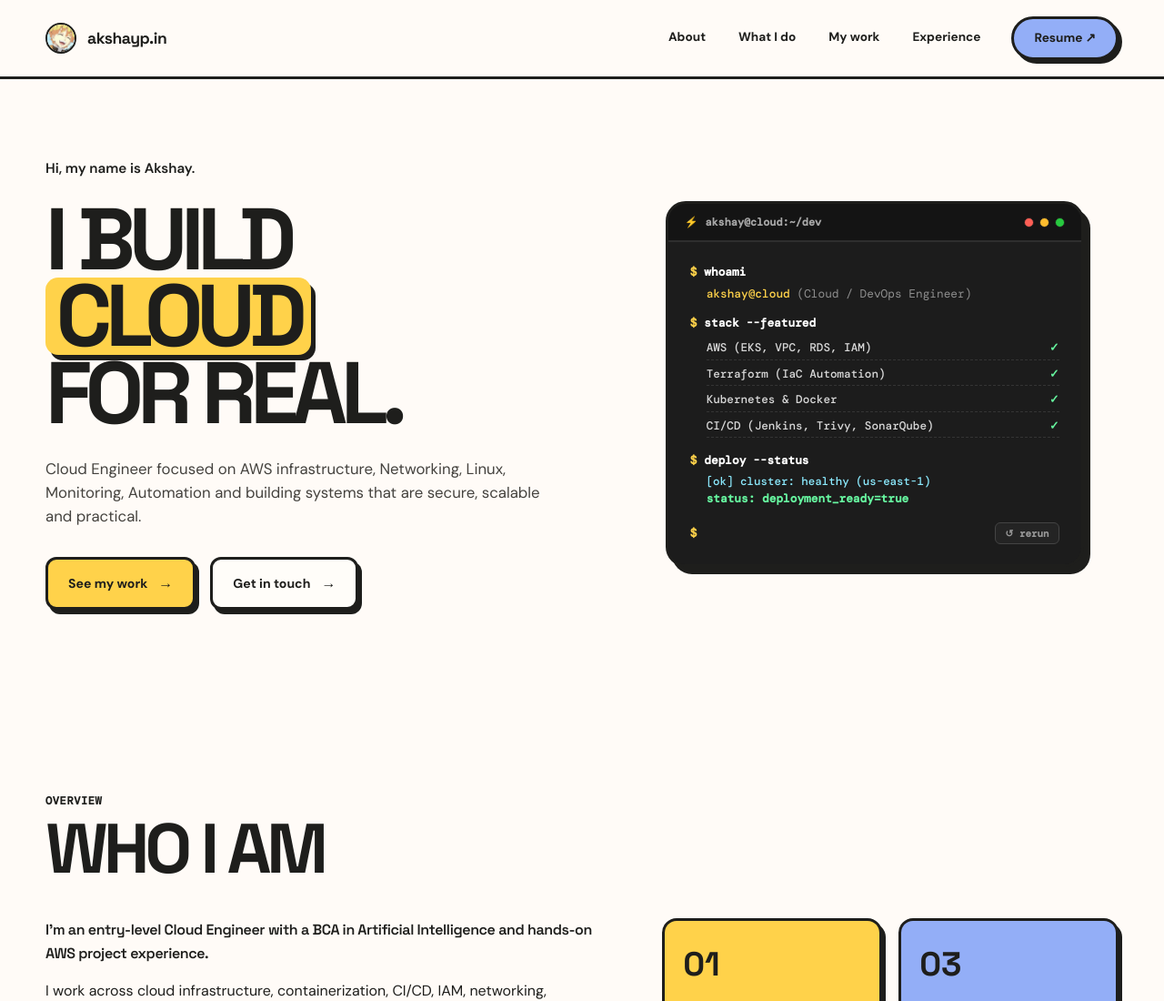
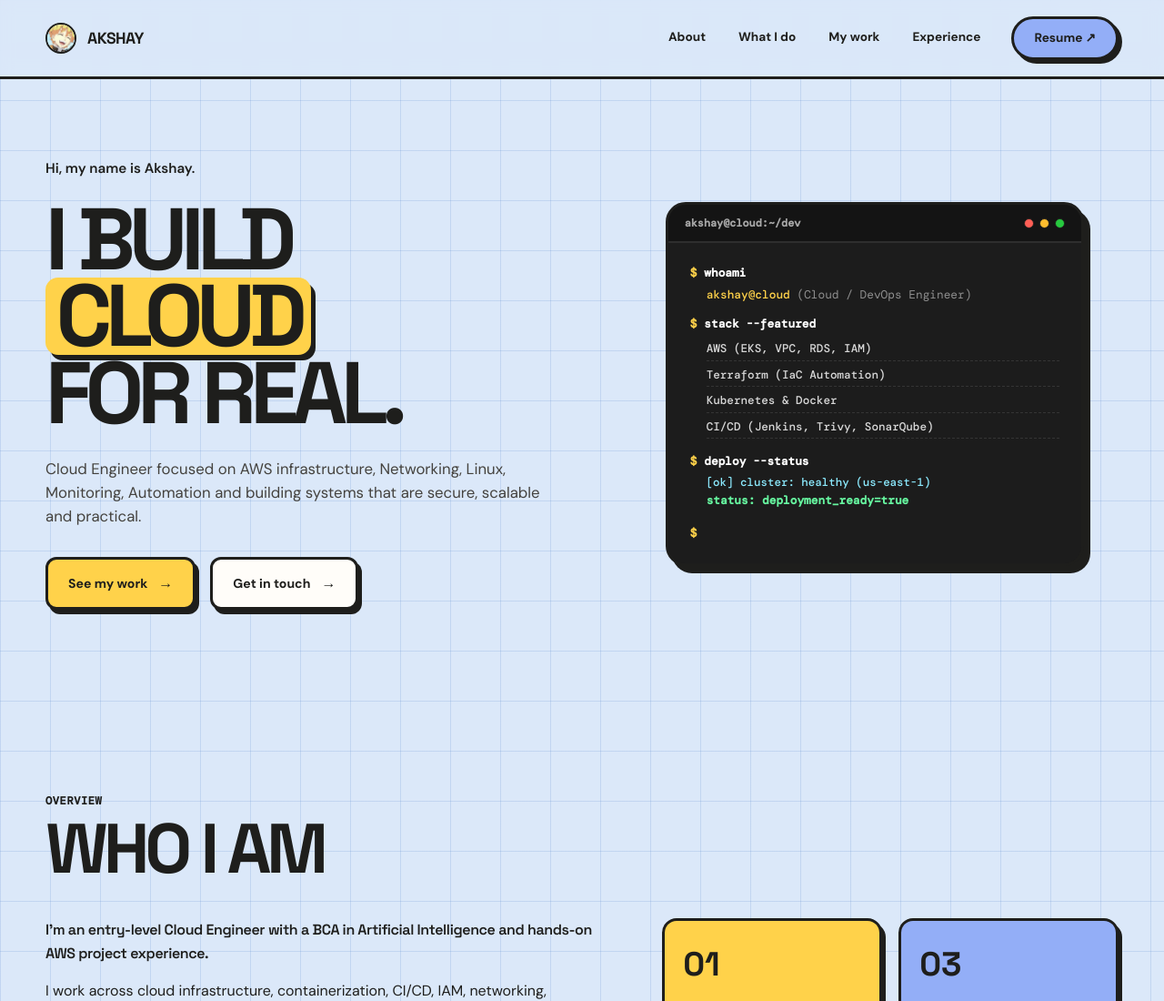
Before and after one commit to akshay355a/cloud-portfolio, a plain HTML site: page index.html in a window 1280 px wide. Shown: the top 1100 px of the page at 91% size. Drawn offline with nearby package versions, Linux system fonts and the light colour scheme.

Commit message:
feat: add portfolio layout, neo-brutalist styling, and interactive scripts

```diff
--- a/css/style.css
+++ b/css/style.css
@@ -25,7 +25,11 @@ html {
 body {
   margin: 0;
   padding: 0;
-  background: var(--paper);
+  background-color: #dbe8f9;
+  background-image:
+    linear-gradient(to right, rgba(82, 128, 204, 0.18) 1px, transparent 1px),
+    linear-gradient(to bottom, rgba(82, 128, 204, 0.18) 1px, transparent 1px);
+  background-size: 55px 55px;
   color: var(--ink);
   font-family: 'DM Sans', Arial, sans-serif;
   line-height: 1.5;
@@ -70,7 +74,7 @@ button:focus-visible {
   min-height: 100vh;
   margin: 0;
   position: relative;
-  background: var(--paper);
+  background: transparent;
   border: none;
   border-radius: 0;
   box-shadow: none;
@@ -83,7 +87,7 @@ button:focus-visible {
   top: 0;
   z-index: 100;
   width: 100%;
-  background: rgba(255, 251, 247, 0.95);
+  background: rgba(219, 232, 249, 0.92);
   backdrop-filter: blur(8px);
   -webkit-backdrop-filter: blur(8px);
   border-bottom: var(--line);
@@ -394,6 +398,7 @@ button:focus-visible {
 .term-out {
   margin-left: 18px;
   line-height: 1.5;
+  color: #eaeaea;
 }
 
 .term-accent {
@@ -410,6 +415,11 @@ button:focus-visible {
   font-size: 0.78rem;
 }
 
+.term-muted {
+  color: #8f8f8f;
+  font-weight: 400;
+}
+
 .term-list {
   list-style: none;
   margin: 0 0 2px 18px;
@@ -420,19 +430,11 @@ button:focus-visible {
 }
 
 .term-list li {
-  display: flex;
-  justify-content: space-between;
-  align-items: center;
-  gap: 16px;
-  border-bottom: 1px dashed #343434;
+  display: block;
   padding: 2px 0;
   color: #d8d8d8;
   font-size: 0.79rem;
-}
-
-.term-check {
-  color: #66f59f;
-  font-weight: 700;
+  border-bottom: 1px dashed #343434;
 }
 
 .term-cursor {
@@ -456,18 +458,6 @@ button:focus-visible {
   100% {
     opacity: 0;
   }
-}
-
-.term-replay-btn {
-  align-self: flex-end;
-  background: #242424;
-  border: 1px solid #444;
-  border-radius: 6px;
-  color: #999;
-  font: 600 0.68rem 'DM Mono', monospace;
-  padding: 4px 10px;
-  cursor: pointer;
-  margin-top: auto;
 }
 
 /* About Section */
--- a/index.html
+++ b/index.html
@@ -4,7 +4,7 @@
 <head>
   <meta charset="utf-8">
   <meta name="viewport" content="width=device-width, initial-scale=1">
-  <meta name="theme-color" content="#fff1e6">
+  <meta name="theme-color" content="#dbe8f9">
   <meta name="description"
     content="Akshay P — Cloud Engineer focused on AWS, DevOps, Kubernetes, Terraform and secure cloud infrastructure.">
   <title>Akshay's Portfolio</title>
@@ -25,7 +25,7 @@
       <nav class="nav" aria-label="Primary navigation">
         <a class="brand" href="#top" aria-label="Akshay home">
           <img class="brand-pfp" src="assets/avatar.png" alt="Akshay avatar" width="34" height="34">
-          <span>akshayp.in</span>
+          <span>AKSHAY</span>
         </a>
         <button class="menu-toggle" type="button" aria-expanded="false" aria-controls="nav-links"
           aria-label="Open menu">
@@ -58,7 +58,7 @@
         <div class="hero-visual" aria-label="Akshay's cloud engineering live shell terminal">
           <div class="code-card" id="terminal-window">
             <div class="code-card__bar">
-              <span class="terminal-title"><span>⚡</span> akshay@cloud:~/dev</span>
+              <span class="terminal-title">akshay@cloud:~/dev</span>
               <div class="terminal-dots">
                 <span class="dot dot--red"></span>
                 <span class="dot dot--yellow"></span>
@@ -266,14 +266,14 @@
                 d="M19 3a2 2 0 0 1 2 2v14a2 2 0 0 1-2 2H5a2 2 0 0 1-2-2V5a2 2 0 0 1 2-2h14m-.5 15.5v-5.3a3.26 3.26 0 0 0-3.26-3.26c-.85 0-1.84.52-2.28 1.3v-1.11h-2.79v8.37h2.79v-4.93c0-.77.62-1.4 1.39-1.4a1.4 1.4 0 0 1 1.4 1.4v4.93h2.75M6.88 8.56a1.68 1.68 0 0 0 1.68-1.68c0-.93-.75-1.69-1.68-1.69a1.69 1.69 0 0 0-1.69 1.69c0 .93.76 1.68 1.69 1.68m1.39 9.94v-8.37H5.5v8.37h2.77z" />
             </svg>
           </a>
-          <a class="footer-social-link" href="https://instagram.com" target="_blank" rel="noreferrer"
+          <a class="footer-social-link" href="https://instagram.com/ak_shh_ay_" target="_blank" rel="noreferrer"
             aria-label="Instagram">
             <svg width="20" height="20" viewBox="0 0 24 24" fill="currentColor" aria-hidden="true">
               <path
                 d="M12 2.163c3.204 0 3.584.012 4.85.07 3.252.148 4.771 1.691 4.919 4.919.058 1.265.069 1.645.069 4.849 0 3.205-.012 3.584-.069 4.849-.149 3.225-1.664 4.771-4.919 4.919-1.266.058-1.644.07-4.85.07-3.204 0-3.584-.012-4.849-.07-3.26-.149-4.771-1.699-4.919-4.92-.058-1.265-.07-1.644-.07-4.849 0-3.204.013-3.583.07-4.849.149-3.227 1.664-4.771 4.919-4.919 1.266-.057 1.645-.069 4.849-.069zm0-2.163c-3.259 0-3.667.014-4.947.072-4.358.2-6.78 2.618-6.98 6.98-.059 1.281-.073 1.689-.073 4.948 0 3.259.014 3.668.072 4.948.2 4.358 2.618 6.78 6.98 6.98 1.281.058 1.689.072 4.948.072 3.259 0 3.668-.014 4.948-.072 4.354-.2 6.782-2.618 6.979-6.98.059-1.28.073-1.689.073-4.948 0-3.259-.014-3.667-.072-4.947-.196-4.354-2.617-6.78-6.979-6.98-1.281-.059-1.69-.073-4.949-.073zm0 5.838c-3.403 0-6.162 2.759-6.162 6.162s2.759 6.163 6.162 6.163 6.162-2.759 6.162-6.163c0-3.403-2.759-6.162-6.162-6.162zm0 10.162c-2.209 0-4-1.79-4-4 0-2.209 1.791-4 4-4s4 1.791 4 4c0 2.21-1.791 4-4 4zm6.406-11.845c-.796 0-1.441.645-1.441 1.44s.645 1.44 1.441 1.44c.795 0 1.439-.645 1.439-1.44s-.644-1.44-1.439-1.44z" />
             </svg>
           </a>
-          <a class="footer-social-link" href="https://youtube.com" target="_blank" rel="noreferrer"
+          <a class="footer-social-link" href="https://www.youtube.com/@akshay355a" target="_blank" rel="noreferrer"
             aria-label="YouTube">
             <svg width="20" height="20" viewBox="0 0 24 24" fill="currentColor" aria-hidden="true">
               <path
--- a/js/main.js
+++ b/js/main.js
@@ -32,7 +32,7 @@
         cmd: 'whoami',
         typeSpeed: 42,
         postDelay: 220,
-        outputHtml: `<div class="term-out term-accent">akshay@cloud <span style="color:#8f8f8f;font-weight:400;">(Cloud / DevOps Engineer)</span></div>`
+        outputHtml: `<div class="term-out term-accent">akshay@cloud <span class="term-muted">(Cloud / DevOps Engineer)</span></div>`
       },
       {
         cmd: 'stack --featured',
@@ -40,10 +40,10 @@
         postDelay: 260,
         outputHtml: `
           <ul class="term-list">
-            <li><span>AWS (EKS, VPC, RDS, IAM)</span><span class="term-check">✓</span></li>
-            <li><span>Terraform (IaC Automation)</span><span class="term-check">✓</span></li>
-            <li><span>Kubernetes &amp; Docker</span><span class="term-check">✓</span></li>
-            <li><span>CI/CD (Jenkins, Trivy, SonarQube)</span><span class="term-check">✓</span></li>
+            <li>AWS (EKS, VPC, RDS, IAM)</li>
+            <li>Terraform (IaC Automation)</li>
+            <li>Kubernetes &amp; Docker</li>
+            <li>CI/CD (Jenkins, Trivy, SonarQube)</li>
           </ul>
         `
       },
@@ -66,7 +66,6 @@
       for (let i = 0; i < text.length; i++) {
         if (sessionId !== currentSession) return false;
         element.textContent += text[i];
-        // subtle human-like typing jitter
         const jitter = Math.random() * 20 - 10;
         await sleep(Math.max(15, speed + jitter));
       }
@@ -77,14 +76,12 @@
       const sessionId = ++currentSession;
       terminalBody.innerHTML = '';
 
-      // Initial short pause before starting first command
       await sleep(300);
       if (sessionId !== currentSession) return;
 
       for (let i = 0; i < commands.length; i++) {
         const item = commands[i];
 
-        // Create command line container
         const lineEl = document.createElement('div');
         lineEl.className = 'term-line';
 
@@ -97,49 +94,31 @@
         const textSpan = cmdEl.querySelector('.term-cmd-text');
         const cursorSpan = cmdEl.querySelector('.term-cursor');
 
-        // Type command character by character
         const finished = await typeText(textSpan, item.cmd, item.typeSpeed, sessionId);
         if (!finished) return;
 
-        // Pause before hitting enter & executing command
         await sleep(item.postDelay);
         if (sessionId !== currentSession) return;
 
-        // Remove cursor from this completed command
         if (cursorSpan) cursorSpan.remove();
 
-        // Render command execution output
         const outputWrapper = document.createElement('div');
         outputWrapper.innerHTML = item.outputHtml;
         lineEl.appendChild(outputWrapper);
 
-        // Scroll into view if needed
         terminalBody.scrollTop = terminalBody.scrollHeight;
 
-        // Pause between commands
         await sleep(350);
         if (sessionId !== currentSession) return;
       }
 
-      // Final active prompt with blinking cursor and replay button
+      // Final active prompt with blinking cursor
       const finalLine = document.createElement('div');
       finalLine.className = 'term-line';
       finalLine.style.marginTop = '4px';
-      finalLine.innerHTML = `
-        <div style="display:flex;justify-content:space-between;align-items:center;width:100%;">
-          <div class="term-cmd"><span class="term-prompt">$</span><span class="term-cursor"></span></div>
-          <button class="term-replay-btn" type="button" aria-label="Replay terminal animation">↺ rerun</button>
-        </div>
-      `;
+      finalLine.innerHTML = `<div class="term-cmd"><span class="term-prompt">$</span><span class="term-cursor"></span></div>`;
       terminalBody.appendChild(finalLine);
       terminalBody.scrollTop = terminalBody.scrollHeight;
-
-      const replayBtn = finalLine.querySelector('.term-replay-btn');
-      if (replayBtn) {
-        replayBtn.addEventListener('click', () => {
-          runTerminal();
-        });
-      }
 
       // Auto-restart after 8 seconds of idle
       await sleep(8000);
```
